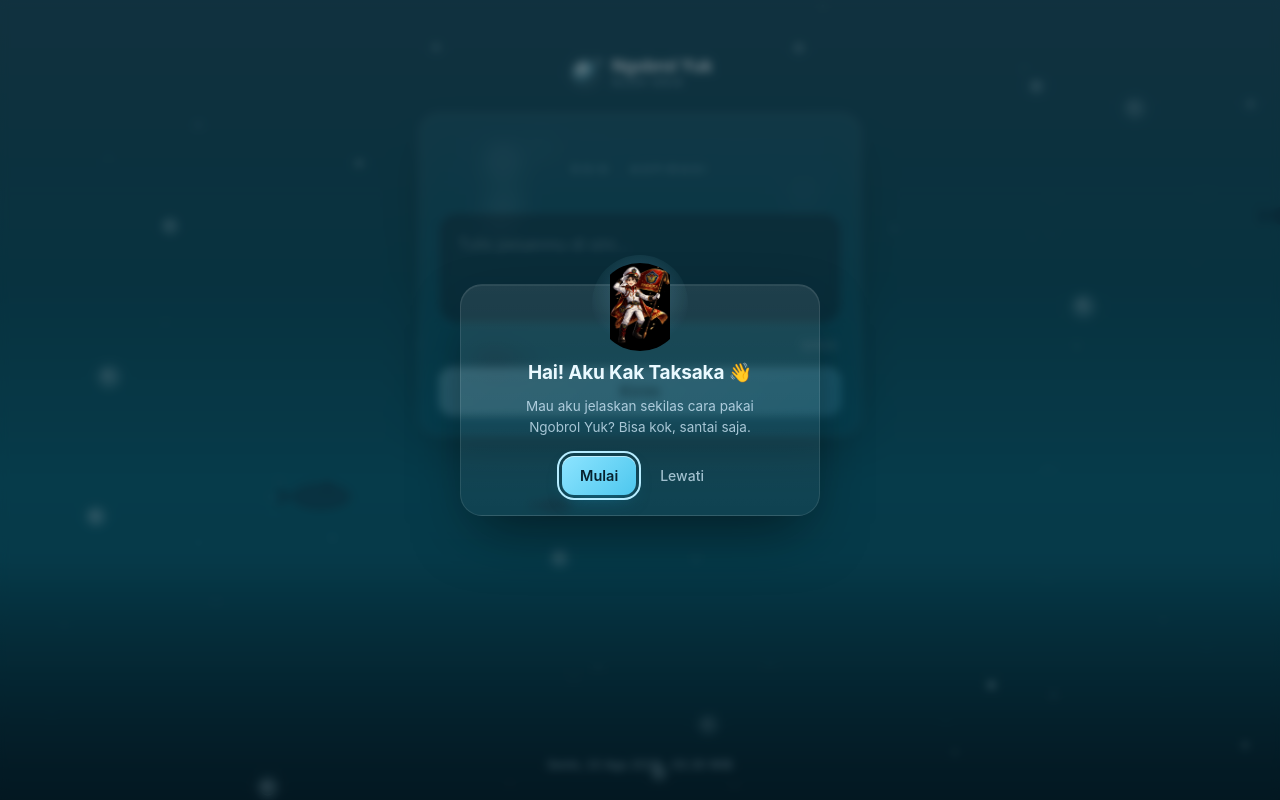
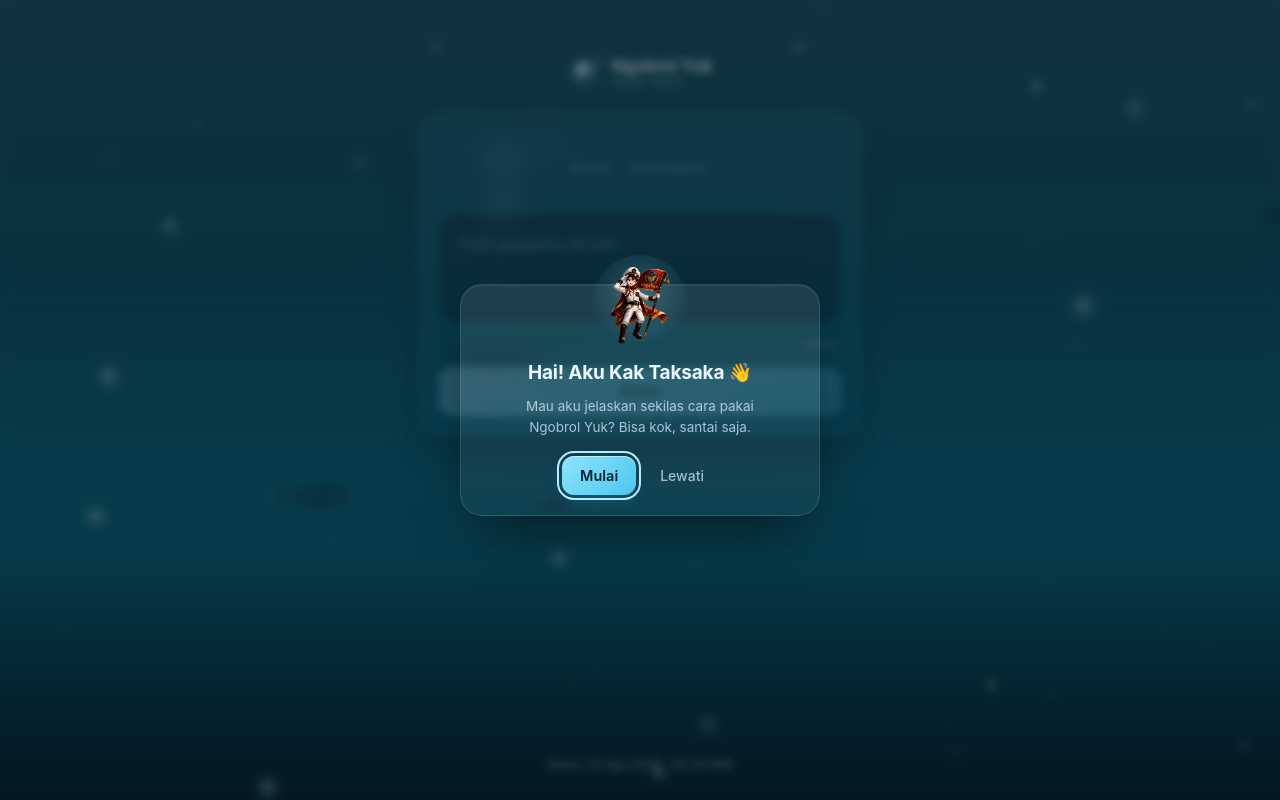
Before and after one commit to Vexcompany/osama, a Next.js app: page / in a window 1280 px wide. Built offline with nearby package versions, Linux system fonts and the light colour scheme.

Commit message:
Update KakTaksakaAvatar.tsx

```diff
--- a/src/components/kak-taksaka/KakTaksakaAvatar.tsx
+++ b/src/components/kak-taksaka/KakTaksakaAvatar.tsx
@@ -35,7 +35,7 @@ export function KakTaksakaAvatar({
   return (
     // eslint-disable-next-line @next/next/no-img-element
     <img
-      src="/kak-taksaka/mascot.jpg"
+      src="/kak-taksaka/mascot.png"
       alt="Kak Taksaka"
       width={size}
       height={size}
```
